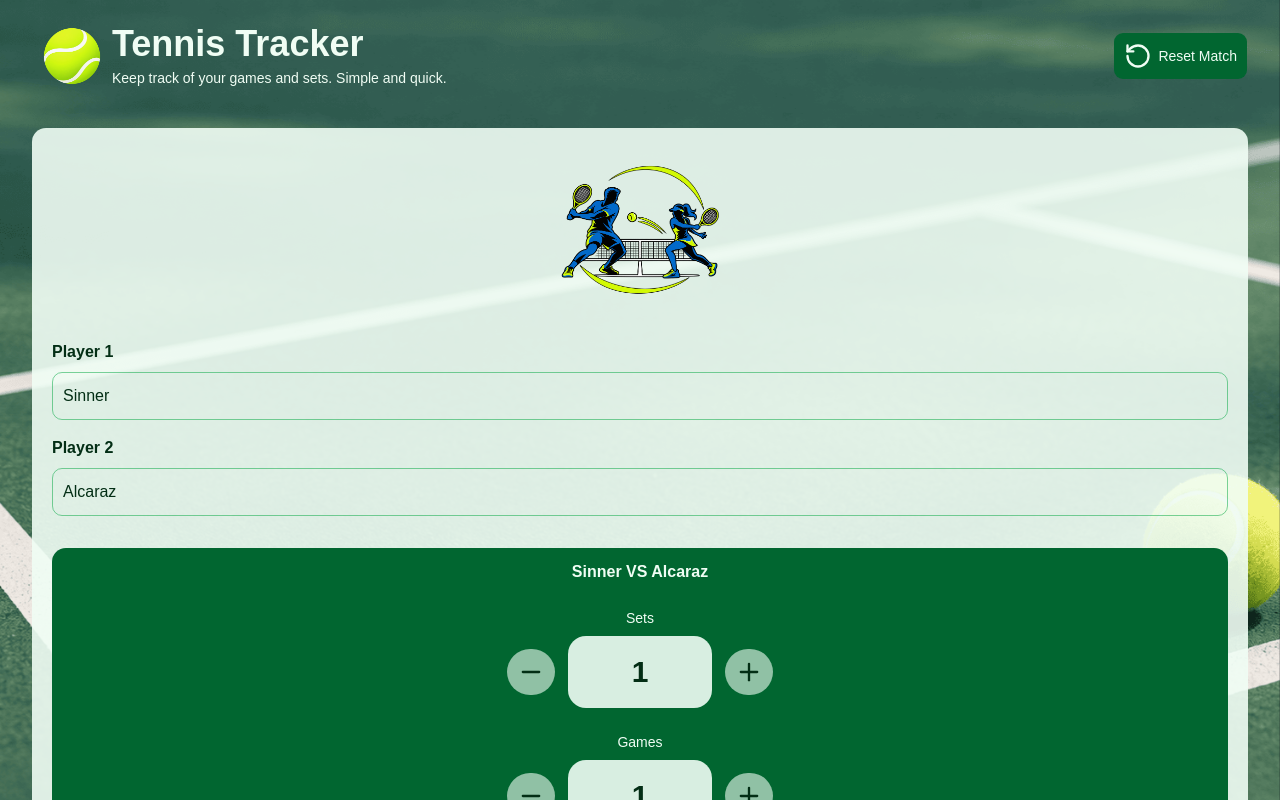
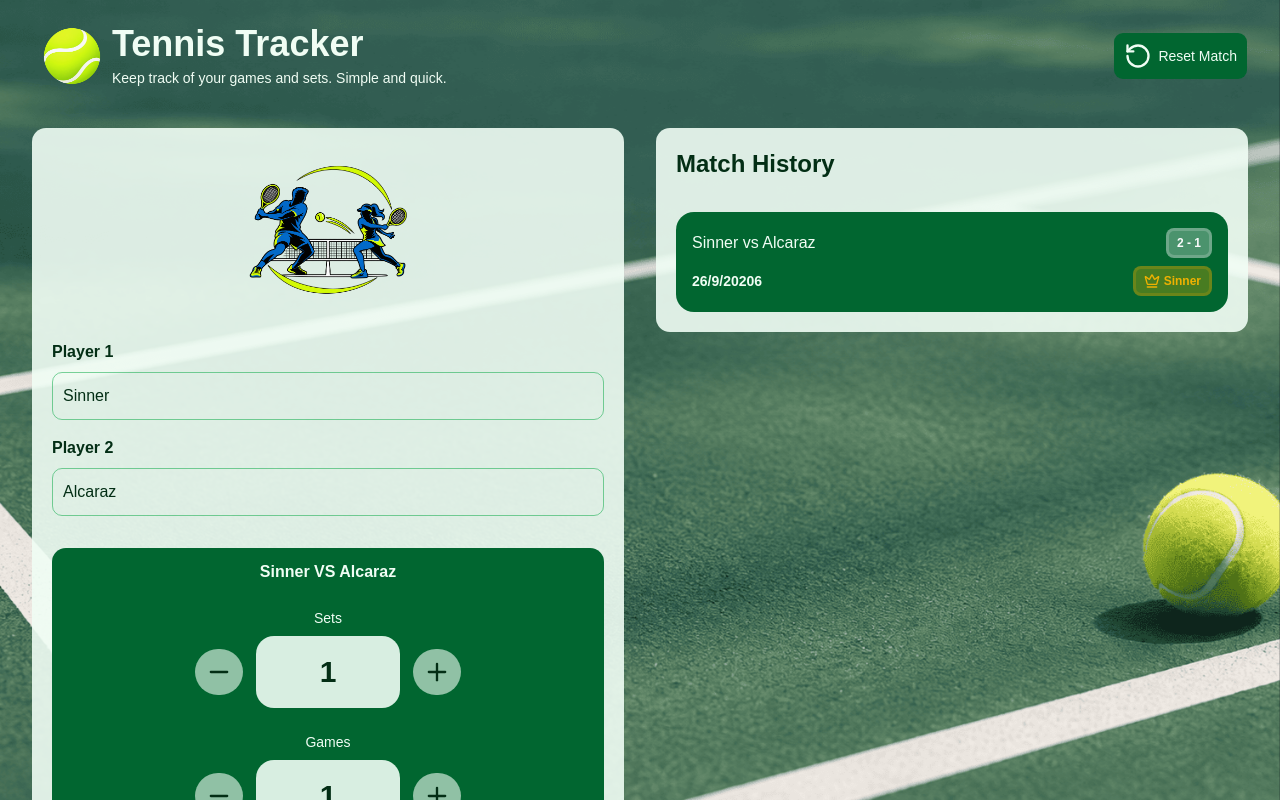
Before and after one commit to HashirBaig/tennis-tracker, a React (Vite) app: page / in a window 1280 px wide. Built offline with nearby package versions, Linux system fonts and the light colour scheme.

Commit message:
minor adjustments

```diff
--- a/src/pages/LandingPage.tsx
+++ b/src/pages/LandingPage.tsx
@@ -102,8 +102,9 @@ function LandingPage() {
     <Wrapper>
       <Hero reset={resetGame} />
 
+      <div className="sm:flex sm:gap-8">
         {/* Match Card */}
-      <div className="bg-green-50/90 w-full rounded-xl mt-8 p-5">
+        <div className="bg-green-50/90 w-full rounded-xl mt-8 p-5 sm:flex sm:flex-col sm:grow">
           <div className="flex items-center justify-center">
             <img src={PlayersLogo} alt="Player logo" className="w-40 h-auto" />
           </div>
@@ -218,7 +219,9 @@ function LandingPage() {
                       <Button
                         variant={"circle"}
                         className={"w-fit"}
-                      onClick={() => handleGame({ incr: false, player: "one" })}
+                        onClick={() =>
+                          handleGame({ incr: false, player: "one" })
+                        }
                       >
                         <Minus className="size-7" />
                       </Button>
@@ -230,7 +233,9 @@ function LandingPage() {
                       <Button
                         variant={"circle"}
                         className={"w-fit"}
-                      onClick={() => handleGame({ incr: true, player: "one" })}
+                        onClick={() =>
+                          handleGame({ incr: true, player: "one" })
+                        }
                       >
                         <Plus className="size-7" />
                       </Button>
@@ -246,7 +251,9 @@ function LandingPage() {
                       <Button
                         variant={"circle"}
                         className={"w-fit"}
-                      onClick={() => handleGame({ incr: false, player: "two" })}
+                        onClick={() =>
+                          handleGame({ incr: false, player: "two" })
+                        }
                       >
                         <Minus className="size-7" />
                       </Button>
@@ -258,7 +265,9 @@ function LandingPage() {
                       <Button
                         variant={"circle"}
                         className={"w-fit"}
-                      onClick={() => handleGame({ incr: true, player: "two" })}
+                        onClick={() =>
+                          handleGame({ incr: true, player: "two" })
+                        }
                       >
                         <Plus className="size-7" />
                       </Button>
@@ -277,7 +286,8 @@ function LandingPage() {
           </form>
         </div>
 
-      <div className="bg-green-50/90 w-full rounded-xl mt-8 p-5">
+        {/* Match History */}
+        <div className="bg-green-50/90 w-full rounded-xl mt-8 p-5 sm:flex sm:flex-col sm:grow sm:h-fit">
           <h1 className="text-green-950 text-2xl font-semibold text-center sm:text-start">
             Match History
           </h1>
@@ -302,6 +312,7 @@ function LandingPage() {
             </div>
           </div>
         </div>
+      </div>
     </Wrapper>
   );
 }
```
Lines whose indentation alone changed are shown as unchanged.
